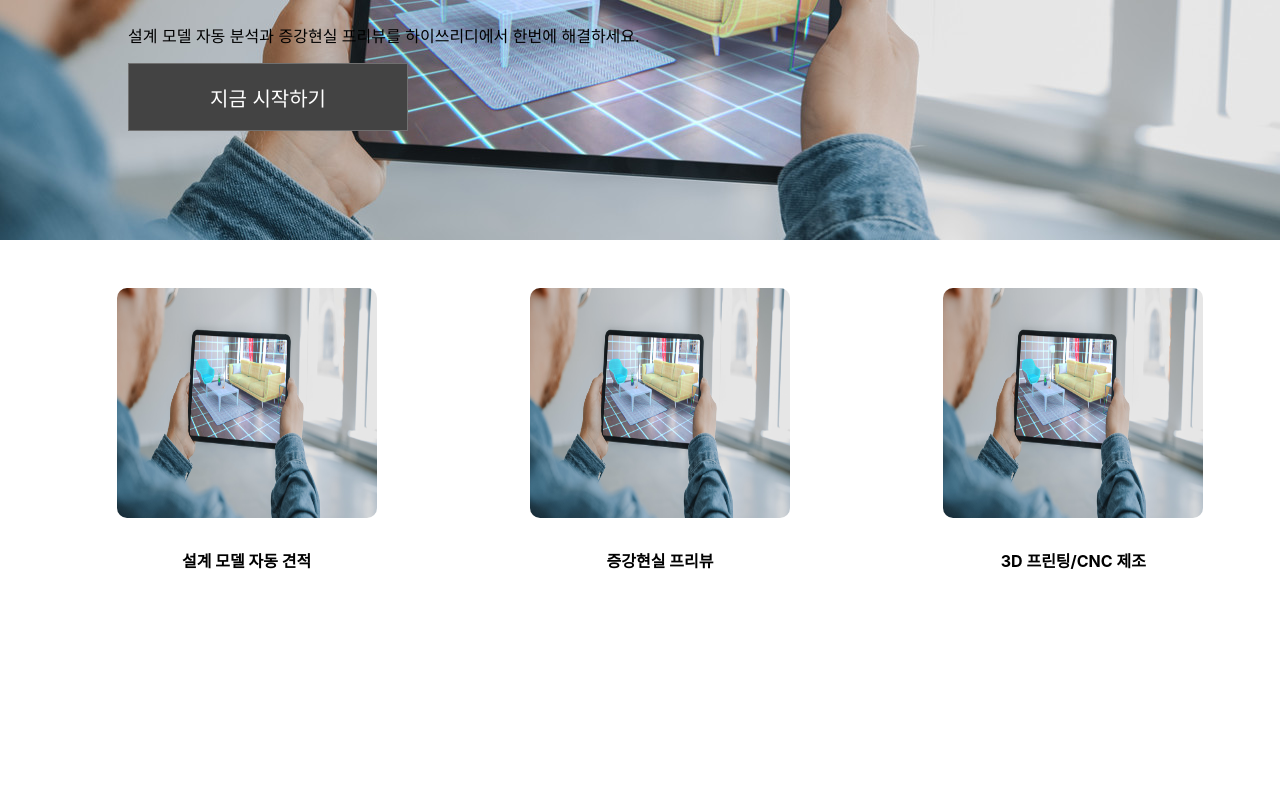
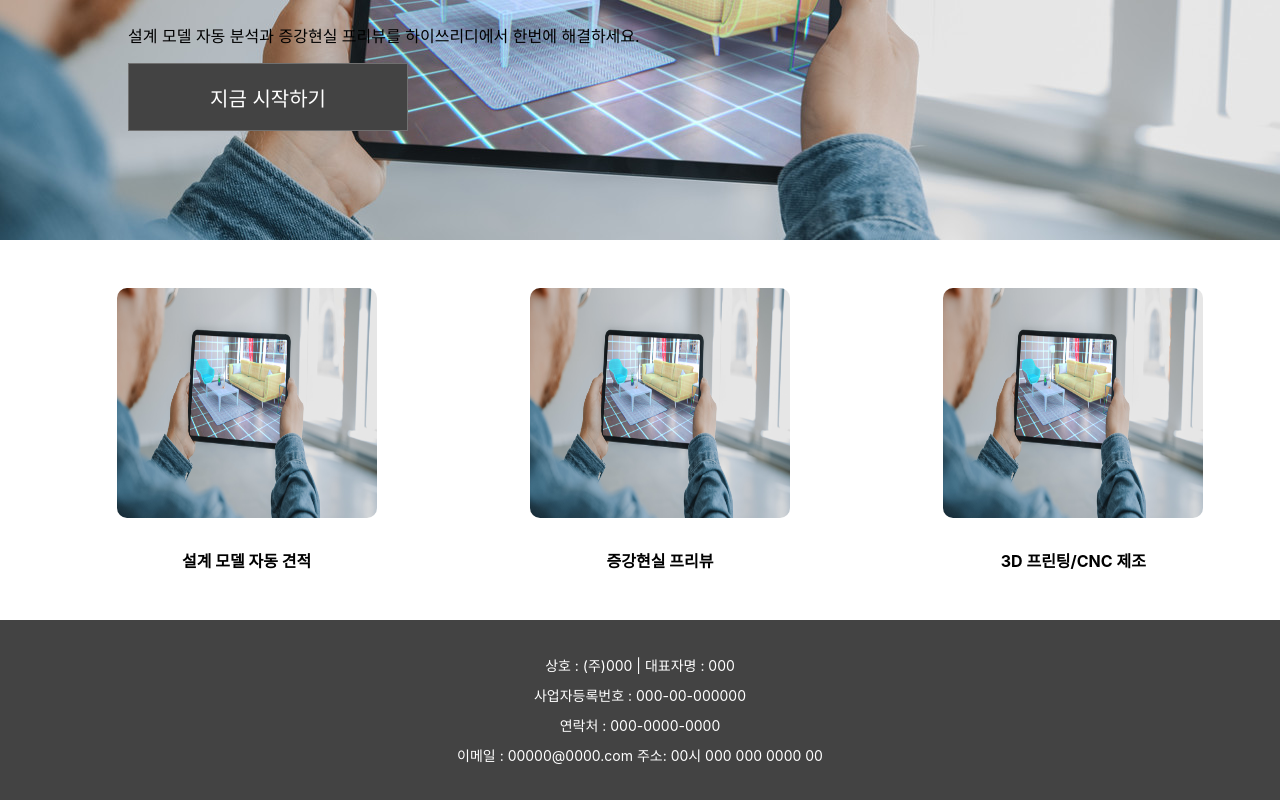
Before and after one commit to AR-mond/Client, a React (Create React App) app: page / in a window 1280 px wide. Shown: the part 256-1056 px from the top of the page. Before the commit the page ends 876 px from the top, so only its background shows below. Built offline with nearby package versions, Linux system fonts and the light colour scheme.

Commit message:
update page home

```diff
--- a/src/app.jsx
+++ b/src/app.jsx
@@ -1,4 +1,5 @@
 import styles from './app.module.css';
+import HomeFooter from './components/home_footer/home_footer';
 import HomeHeader from './components/home_header/home_header';
 import HomeMain from './components/home_main/home_main';
 import HomeMain2 from './components/home_main2/home_main2';
@@ -9,6 +10,7 @@ const App = () => {
       <HomeHeader />
       <HomeMain />
       <HomeMain2 />
+      <HomeFooter />
     </>
   );
 };
--- /dev/null
+++ b/src/components/home_footer/home_footer.jsx
@@ -0,0 +1,17 @@
+import React from 'react';
+import styles from './home_footer.module.css';
+
+const HomeFooter = () => {
+  return (
+    <footer className={styles.footer}>
+      <div className={styles.footer_text}>상호 : (주)000 | 대표자명 : 000 </div>
+      <div className={styles.footer_text}>사업자등록번호 : 000-00-000000</div>
+      <div className={styles.footer_text}>연락처 : 000-0000-0000</div>
+      <div className={styles.footer_text}>
+        이메일 : 00000@0000.com 주소: 00시 000 000 0000 00
+      </div>
+    </footer>
+  );
+};
+
+export default HomeFooter;
--- /dev/null
+++ b/src/components/home_footer/home_footer.module.css
@@ -0,0 +1,13 @@
+.footer {
+  display: flex;
+  flex-direction: column;
+  align-items: center;
+  background-color: #434343;
+  color: white;
+  font-size: 14px;
+  padding: 30px 0;
+}
+
+.footer_text {
+  padding: 5px 0;
+}
--- a/src/components/home_header/home_header.jsx
+++ b/src/components/home_header/home_header.jsx
@@ -7,19 +7,19 @@ const HomeHeader = () => {
       <div className={styles.container}>
         <span>하이쓰리디</span>
         <ul className={styles.menu}>
-          <li>SERVICES</li>
-          <li>RESOURCES</li>
-          <li>CONTACTS</li>
-          <li>REVIEWS</li>
-          <li>NEWS LETTER</li>
+          <li className={styles.menu_item}>SERVICES</li>
+          <li className={styles.menu_item}>RESOURCES</li>
+          <li className={styles.menu_item}>CONTACTS</li>
+          <li className={styles.menu_item}>REVIEWS</li>
+          <li className={styles.menu_item}>NEWS LETTER</li>
         </ul>
       </div>
       <ul className={styles.setting}>
-        <li>
+        <li className={styles.setting_item}>
           <img></img>
           <span>Account</span>
         </li>
-        <li>
+        <li className={styles.setting_item}>
           <img></img>
           <span>Language</span>
         </li>
--- a/src/components/home_header/home_header.module.css
+++ b/src/components/home_header/home_header.module.css
@@ -23,7 +23,8 @@
   margin: 0;
 }
 
-li {
+.menu_item,
+.setting_item {
   padding: 0 2rem;
   cursor: pointer;
 }
```
